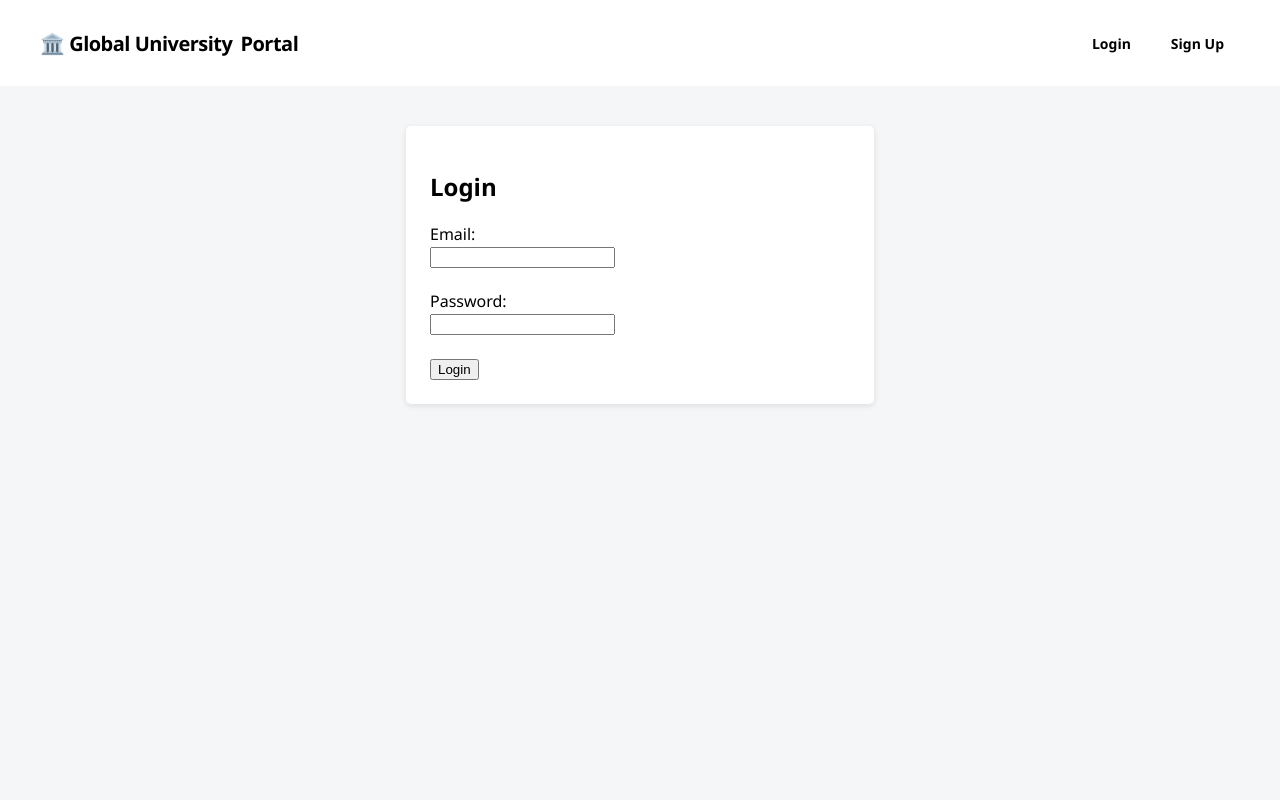
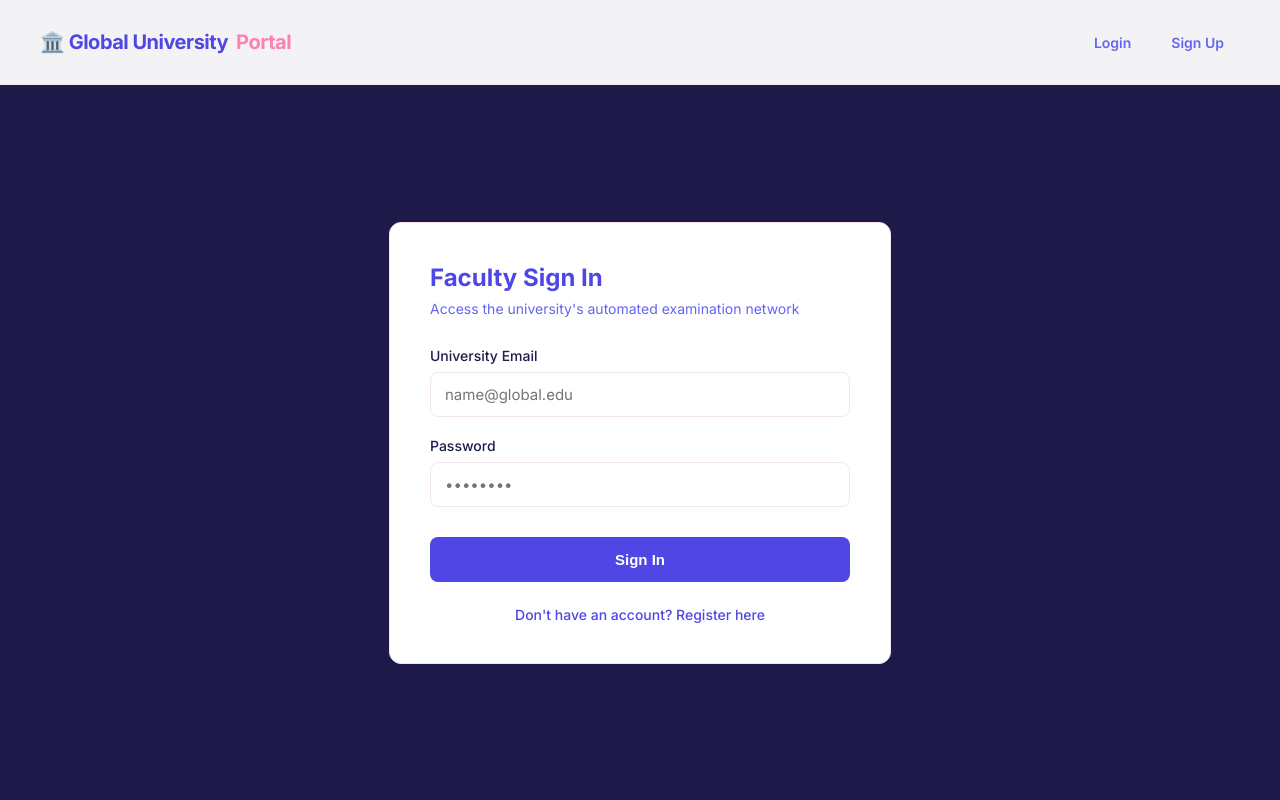
Before and after one commit to vaishcod/Question-Paper-Generator, a Flask app: page /login in a window 1280 px wide. Run offline with Flask 3, Linux system fonts and the light colour scheme; parts of the project's set-up code (start-up, migrations or seed data) failed here and were passed over.

Commit message:
login.html

```diff
--- a/templates/login.html
+++ b/templates/login.html
@@ -1,12 +1,29 @@
 <!DOCTYPE html>
-<html>
+<html lang="en">
+
 <head>
-    <title>Login</title>
+    <meta charset="UTF-8">
+    <title>Global University Portal | Login</title>
+    <link href="https://fonts.googleapis.com/css2?family=Inter:wght@300;400;500;600;700&display=swap" rel="stylesheet">
     <style>
+        :root {
+            --primary: #4F46E5;
+            --accent: #FF80B5;
+            --bg-color: #1E1B4B;
+            --card-bg: #FFFFFF;
+            --text-main: #1E1B4B;
+            --text-light: #6366F1;
+            --border: #F5E6EB;
+        }
+
         body {
-            font-family: "Segoe UI", Arial, sans-serif;
+            font-family: 'Inter', sans-serif;
+            background-color: var(--bg-color);
             margin: 0;
-            background-color: #f4f6f8;
+            color: var(--text-main);
+            min-height: 100vh;
+            display: flex;
+            flex-direction: column;
         }
 
         .navbar {
@@ -58,18 +75,115 @@
             background-color: #F1F5F9;
         }
 
+        .page-wrapper {
+            flex: 1;
+            display: flex;
+            justify-content: center;
+            align-items: center;
+            padding: 40px 20px;
+        }
 
-        .page-content {
+        .card {
+            background: var(--card-bg);
+            width: 100%;
             max-width: 420px;
-            margin: 40px auto;
-            background: white;
-            padding: 24px;
-            border-radius: 5px;
-            box-shadow: 0 2px 6px rgba(0, 0, 0, 0.1);
+            padding: 40px;
+            border-radius: 12px;
+            box-shadow: 0 10px 25px -5px rgba(0, 0, 0, 0.05);
+            border: 1px solid var(--border);
+        }
+
+        h2 {
+            margin: 0 0 8px 0;
+            color: var(--primary);
+            font-size: 24px;
+            font-weight: 700;
+        }
+
+        .subtitle {
+            margin: 0 0 30px 0;
+            color: var(--text-light);
+            font-size: 14px;
+        }
+
+        .form-group {
+            margin-bottom: 20px;
+        }
+
+        label {
+            display: block;
+            margin-bottom: 8px;
+            font-weight: 500;
+            font-size: 14px;
+            color: var(--text-main);
+        }
+
+        input {
+            width: 100%;
+            padding: 12px 14px;
+            border: 1px solid var(--border);
+            border-radius: 8px;
+            font-size: 15px;
+            font-family: 'Inter', sans-serif;
+            box-sizing: border-box;
+            transition: all 0.2s;
+        }
+
+        input:focus {
+            outline: none;
+            border-color: var(--primary);
+            box-shadow: 0 0 0 3px rgba(79, 70, 229, 0.1);
+        }
+
+        button {
+            width: 100%;
+            background-color: var(--primary);
+            color: white;
+            border: none;
+            padding: 14px;
+            border-radius: 8px;
+            font-size: 15px;
+            font-weight: 600;
+            cursor: pointer;
+            transition: background-color 0.2s;
+            margin-top: 10px;
+        }
+
+        button:hover {
+            background-color: #3b37a3;
+        }
+
+        .error {
+            background-color: #FEF2F2;
+            color: #991B1B;
+            padding: 12px;
+            border-radius: 8px;
+            font-size: 14px;
+            margin-bottom: 20px;
+            border: 1px solid #F87171;
+            font-weight: 500;
+        }
+
+        .link {
+            text-align: center;
+            margin-top: 24px;
+            font-size: 14px;
+        }
+
+        .link a {
+            color: var(--primary);
+            text-decoration: none;
+            font-weight: 500;
+        }
+
+        .link a:hover {
+            text-decoration: underline;
         }
     </style>
 </head>
+
 <body>
+
     <div class="navbar">
         <div class="title">🏛️ Global University <span>Portal</span></div>
         <ul>
@@ -78,23 +192,33 @@
         </ul>
     </div>
 
-    <div class="page-content">
-    <h2>Login</h2>
+    <div class="page-wrapper">
+        <div class="card">
+            <h2>Faculty Sign In</h2>
+            <p class="subtitle">Access the university's automated examination network</p>
 
-    {% if error %}
-        <p style="color:red;">{{ error }}</p>
-    {% endif %}
+            {% if error %}
+            <div class="error">{{ error }}</div>
+            {% endif %}
 
-    <form method="post">
-        <label>Email:</label><br>
-        <input type="email" name="email" required><br><br>
+            <form method="post">
+                <div class="form-group">
+                    <label>University Email</label>
+                    <input type="email" name="email" placeholder="name@global.edu" required>
+                </div>
 
-        <label>Password:</label><br>
-        <input type="password" name="password" required><br><br>
+                <div class="form-group">
+                    <label>Password</label>
+                    <input type="password" name="password" placeholder="••••••••" required>
+                </div>
 
-        <button type="submit">Login</button>
-    </form>
+                <button type="submit">Sign In</button>
+            </form>
 
+            <div class="link">
+                <a href="/signup">Don't have an account? Register here</a>
+            </div>
+        </div>
     </div>
 
     <script>
@@ -113,5 +237,7 @@
             });
         })();
     </script>
+
 </body>
+
 </html>
```
